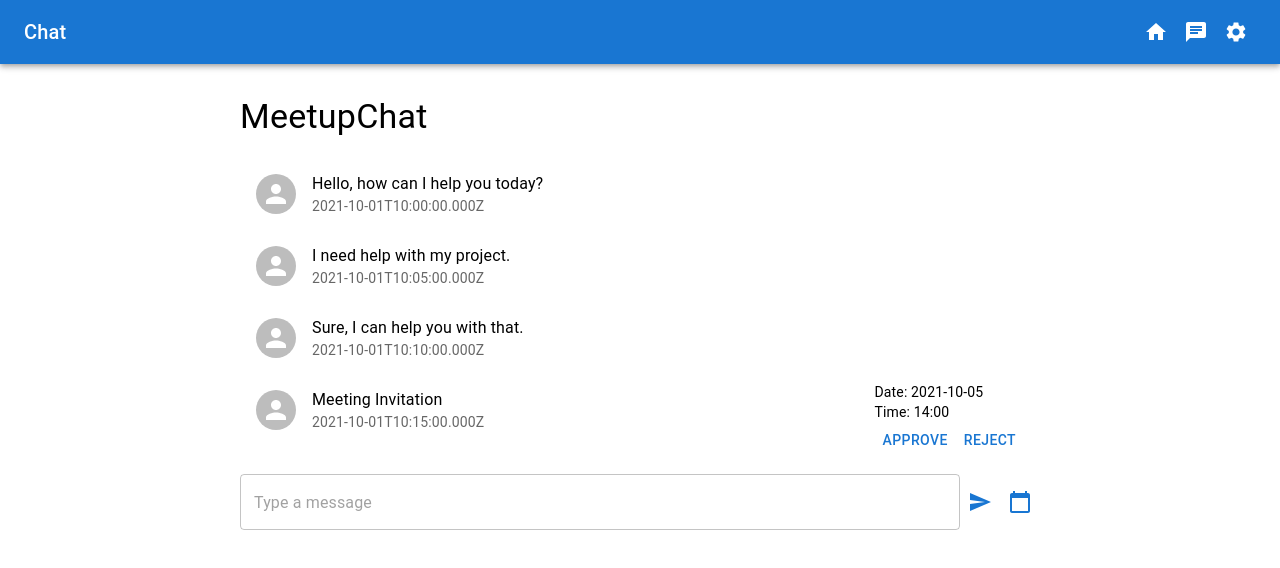
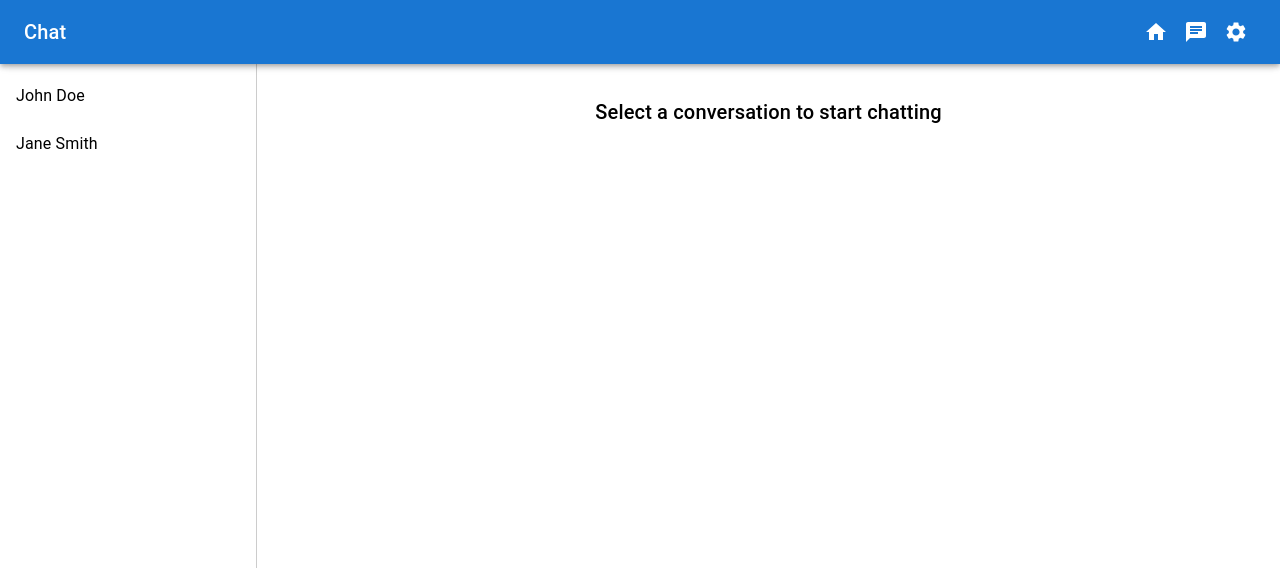
Before and after one commit to tomerOko/client, a React (Create React App) app: page /chat in a window 1280 px wide. Shown: the top 568 px of the page. Built offline with nearby package versions, Linux system fonts and the light colour scheme; no server answers.

Commit message:
multiple chats

```diff
--- a/src/flows/chat/chat.tsx
+++ b/src/flows/chat/chat.tsx
@@ -3,6 +3,8 @@ import SendIcon from '@mui/icons-material/Send';
 import { Avatar, Box, Button, Dialog, DialogActions, DialogContent, DialogContentText, DialogTitle, IconButton, List, ListItem, ListItemAvatar, ListItemText, TextField, Typography } from '@mui/material';
 import React, { useEffect, useState } from 'react';
 import { io } from 'socket.io-client';
+
+
 
 interface Message {
     sender: string;
@@ -15,7 +17,11 @@ interface Message {
     };
 }
 
-const mockMessages: Message[] = [
+const mockConversations = [
+    {
+        id: 1,
+        name: 'John Doe',
+        messages: [
             {
                 sender: 'John Doe',
                 content: 'Hello, how can I help you today?',
@@ -44,10 +50,36 @@ const mockMessages: Message[] = [
                     time: '14:00',
                 },
             },
+        ],
+    },
+    {
+        id: 2,
+        name: 'Jane Smith',
+        messages: [
+            {
+                sender: 'Jane Smith',
+                content: 'Hi, do you have a minute?',
+                timestamp: '2021-10-01T11:00:00.000Z',
+                type: 'text',
+            },
+            {
+                sender: 'John Doe',
+                content: 'Of course, what do you need?',
+                timestamp: '2021-10-01T11:05:00.000Z',
+                type: 'text',
+            },
+        ],
+    },
 ];
 
-export const ChatPage: React.FC = () => {
-  const [messages, setMessages] = useState<Message[]>([]);
+interface Conversation {
+    id: number;
+    name: string;
+    messages: Message[];
+}
+
+const SingleChat: React.FC<{ conversation: Conversation }> = ({ conversation }) => {
+    const [messages, setMessages] = useState<Message[]>(conversation.messages);
     const [newMessage, setNewMessage] = useState('');
     const [open, setOpen] = useState(false);
     const [meetingDate, setMeetingDate] = useState('');
@@ -56,19 +88,16 @@ export const ChatPage: React.FC = () => {
     const socket = io('http://localhost:3000');
 
     useEffect(() => {
-    // axios.get('http://localhost:3000/chat')
-    //   .then(response => setMessages(response.data))
-    //   .catch(error => console.error(error));
-    setMessages(mockMessages);
-
         socket.on('newMessage', (message: Message) => {
+            if (message.sender === conversation.name) {
                 setMessages(prevMessages => [...prevMessages, message]);
+            }
         });
 
         return () => {
             socket.disconnect();
         };
-  }, [socket]);
+    }, [socket, conversation.name]);
 
     const handleSendMessage = () => {
         const message: Message = {
@@ -111,7 +140,7 @@ export const ChatPage: React.FC = () => {
     return (
         <Box sx={{ maxWidth: 800, mx: 'auto', mt: 4 }}>
             <Typography variant="h4" gutterBottom>
-        MeetupChat
+                {conversation.name}
             </Typography>
             <List>
                 {messages.map((message, index) => (
@@ -183,3 +212,38 @@ export const ChatPage: React.FC = () => {
         </Box>
     );
 };
+
+export const ChatPage: React.FC = () => {
+    const [selectedConversation, setSelectedConversation] = useState<Conversation | null>(null);
+
+    const handleConversationClick = (conversation: Conversation) => {
+        setSelectedConversation(conversation);
+    };
+
+    return (
+        <Box sx={{ display: 'flex', height: '100vh' }}>
+            <Box sx={{ width: '20%', borderRight: '1px solid #ccc' }}>
+                <List>
+                    {mockConversations.map(conversation => (
+                        <ListItem
+                            key={conversation.id}
+                            button
+                            onClick={() => handleConversationClick(conversation)}
+                        >
+                            <ListItemText primary={conversation.name} />
+                        </ListItem>
+                    ))}
+                </List>
+            </Box>
+            <Box sx={{ flex: 1 }}>
+                {selectedConversation ? (
+                    <SingleChat conversation={selectedConversation} />
+                ) : (
+                    <Typography variant="h6" sx={{ textAlign: 'center', mt: 4 }}>
+                        Select a conversation to start chatting
+                    </Typography>
+                )}
+            </Box>
+        </Box>
+    );
+};
```
Lines whose indentation alone changed are shown as unchanged.
